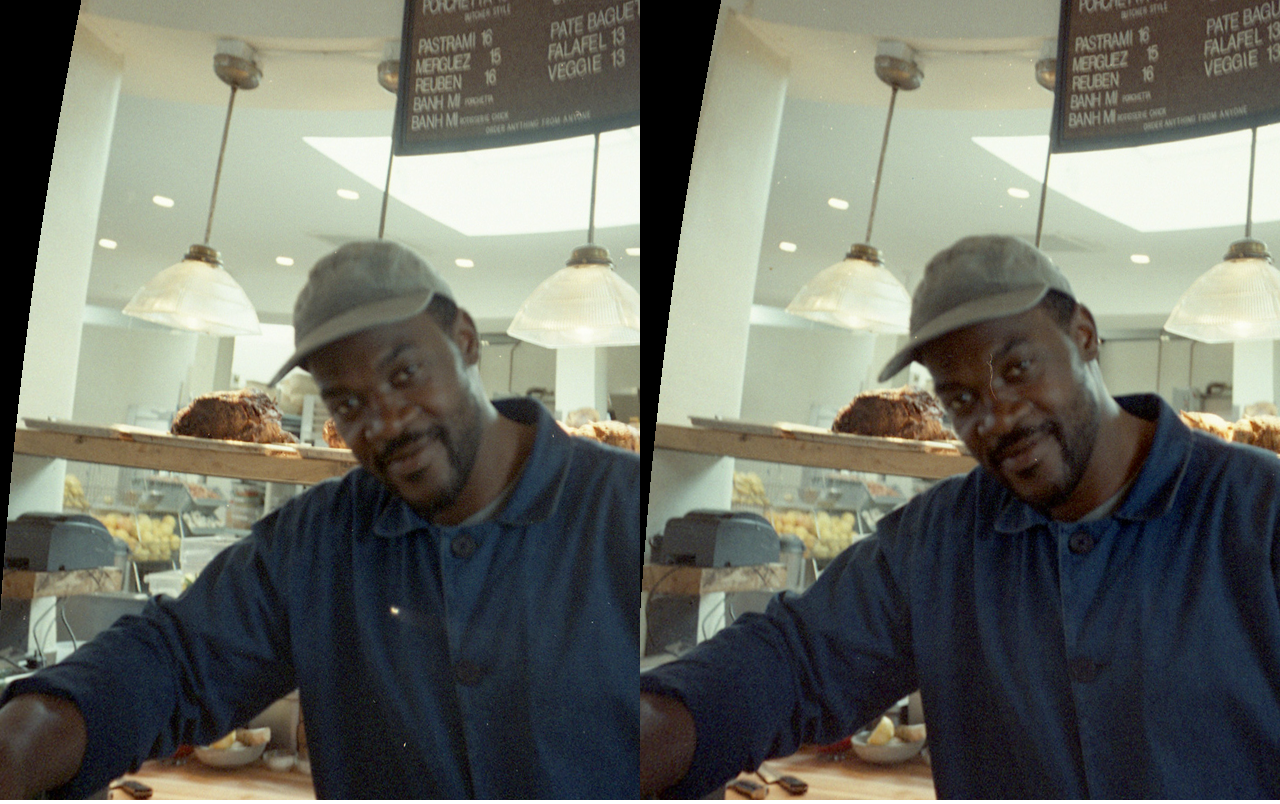
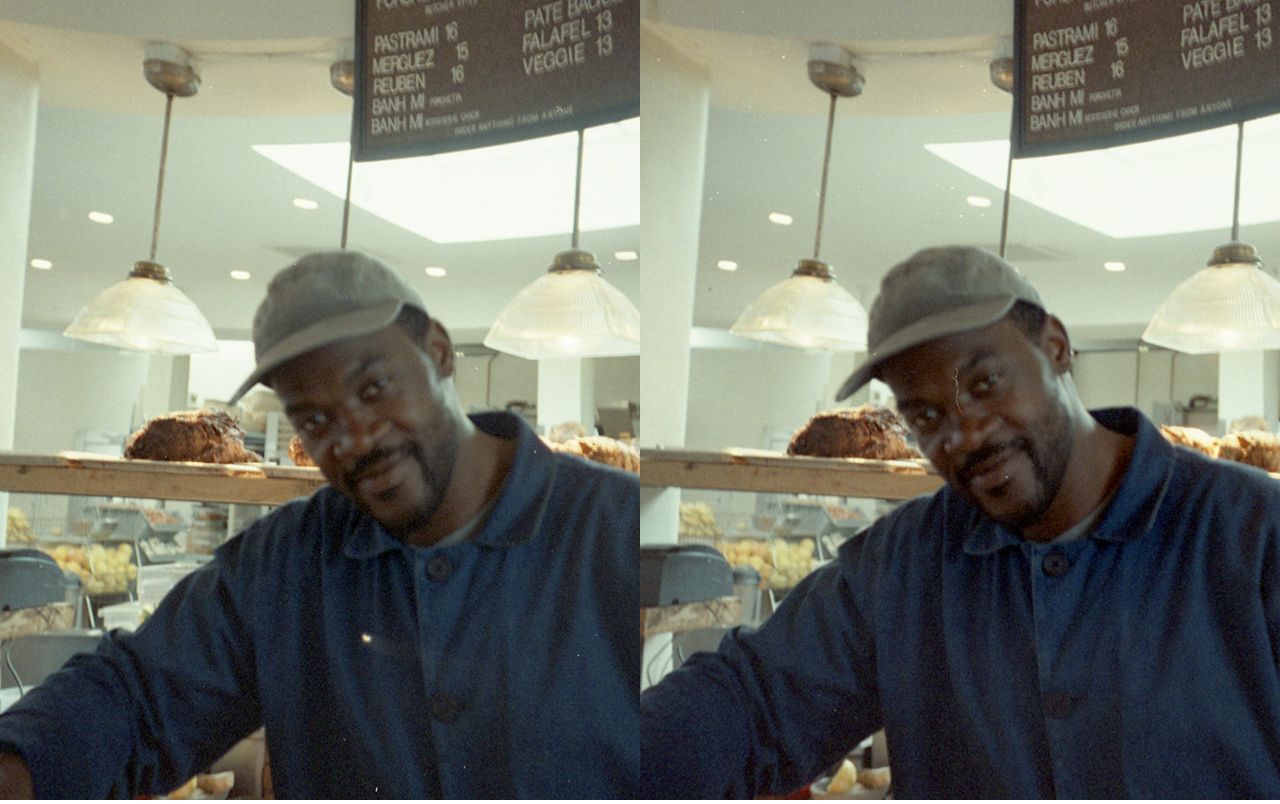
Before and after one commit to blackaller/stereovision, a plain HTML site: page stereo-cardboard.html in a window 1280 px wide. Drawn offline with Linux system fonts and the light colour scheme; animation ran at ten frames a second.

Commit message:
camera sphere number tweaks

```diff
--- a/stereo-cardboard.html
+++ b/stereo-cardboard.html
@@ -47,13 +47,13 @@
       sceneLeft = new THREE.Scene();
       sceneRight = new THREE.Scene();
 
-      camera = new THREE.PerspectiveCamera( 54, window.innerWidth / window.innerHeight, 1, 80000 );
+      camera = new THREE.PerspectiveCamera( 64, window.innerWidth / window.innerHeight, 1, 80000 );
       camera.position.set(0, 10, 0);
       sceneLeft.add(camera);
 
       controls = new THREE.OrbitControls(camera, element);
-      controls.rotateUp(-Math.PI / 16);
-      controls.rotateLeft(Math.PI);
+      controls.rotateUp(-Math.PI / 28);
+      controls.rotateLeft(2 / 3 * Math.PI);
       controls.target.set(
         camera.position.x + 0.1,
         camera.position.y,
@@ -91,7 +91,7 @@
 
       // left
 
-      var geometry = new THREE.SphereGeometry(48000, 24, 24,  1, 1, 0.9, 1);
+      var geometry = new THREE.SphereGeometry(48000, 24, 24,  0, Math.PI / 3, 1, Math.PI / 3);
 
       geometry.applyMatrix( new THREE.Matrix4().makeScale( -1, 1, 1 ) );
 
@@ -105,7 +105,7 @@
 
       // right
 
-      var geometry = new THREE.SphereGeometry(48000, 24, 24,  1, 1, 0.9, 1);
+      var geometry = new THREE.SphereGeometry(48000, 24, 24,  0, Math.PI / 3, 1, Math.PI / 3);
 
       geometry.applyMatrix( new THREE.Matrix4().makeScale( -1, 1, 1 ) );
 
```
Also changed, not shown: stereo-webgl.html (+4 -4 lines), index.html (line endings or trailing spaces).
